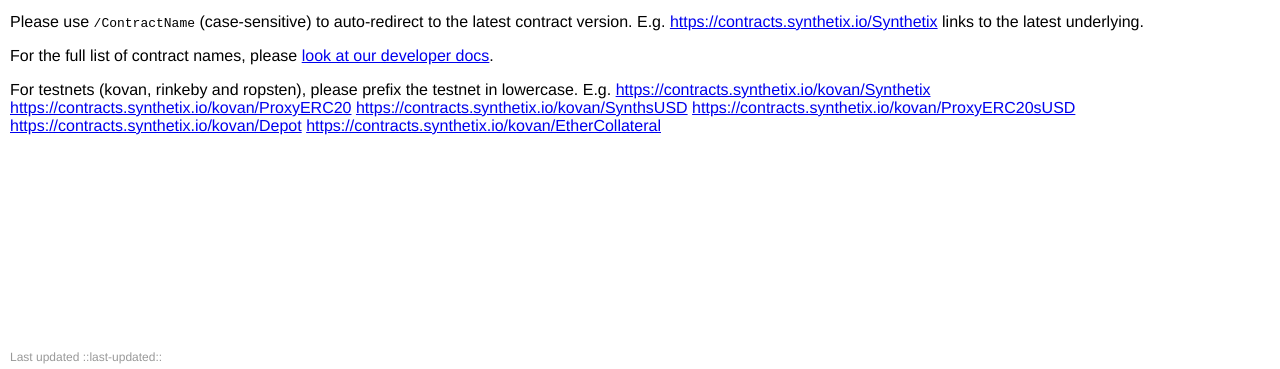
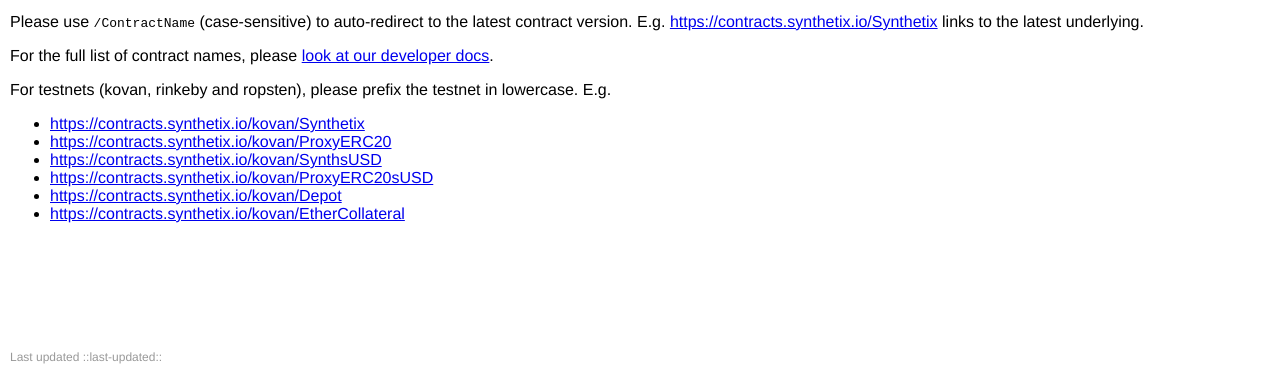
Before and after one commit to Synthetixio/contract-linker, a website: page public/index.html in a window 1280 px wide. Shown: the part 431-800 px from the top of the page. Drawn offline with Linux system fonts and the light colour scheme.

Commit message:
list formating

```diff
--- a/public/index.html
+++ b/public/index.html
@@ -59,12 +59,14 @@
 
 			<p>
 				For testnets (kovan, rinkeby and ropsten), please prefix the testnet in lowercase. E.g.
-				<a href="kovan/Synthetix" target="_blank">https://contracts.synthetix.io/kovan/Synthetix</a>
-				<a href="kovan/ProxyERC20" target="_blank">https://contracts.synthetix.io/kovan/ProxyERC20</a>
-				<a href="kovan/SynthsUSD" target="_blank">https://contracts.synthetix.io/kovan/SynthsUSD</a>
-				<a href="kovan/ProxyERC20sUSD" target="_blank">https://contracts.synthetix.io/kovan/ProxyERC20sUSD</a>
-				<a href="kovan/Depot" target="_blank">https://contracts.synthetix.io/kovan/Depot</a>
-				<a href="kovan/EtherCollateral" target="_blank">https://contracts.synthetix.io/kovan/EtherCollateral</a>
+				<ul>
+					<li><a href="kovan/Synthetix" target="_blank">https://contracts.synthetix.io/kovan/Synthetix</a></li>
+					<li><a href="kovan/ProxyERC20" target="_blank">https://contracts.synthetix.io/kovan/ProxyERC20</a></li>
+					<li><a href="kovan/SynthsUSD" target="_blank">https://contracts.synthetix.io/kovan/SynthsUSD</a></li>
+					<li><a href="kovan/ProxyERC20sUSD" target="_blank">https://contracts.synthetix.io/kovan/ProxyERC20sUSD</a></li>
+					<li><a href="kovan/Depot" target="_blank">https://contracts.synthetix.io/kovan/Depot</a></li>
+					<li><a href="kovan/EtherCollateral" target="_blank">https://contracts.synthetix.io/kovan/EtherCollateral</a></li>
+				</ul>
       </p>
 
       <footer>Last updated ::last-updated::</footer>
```
